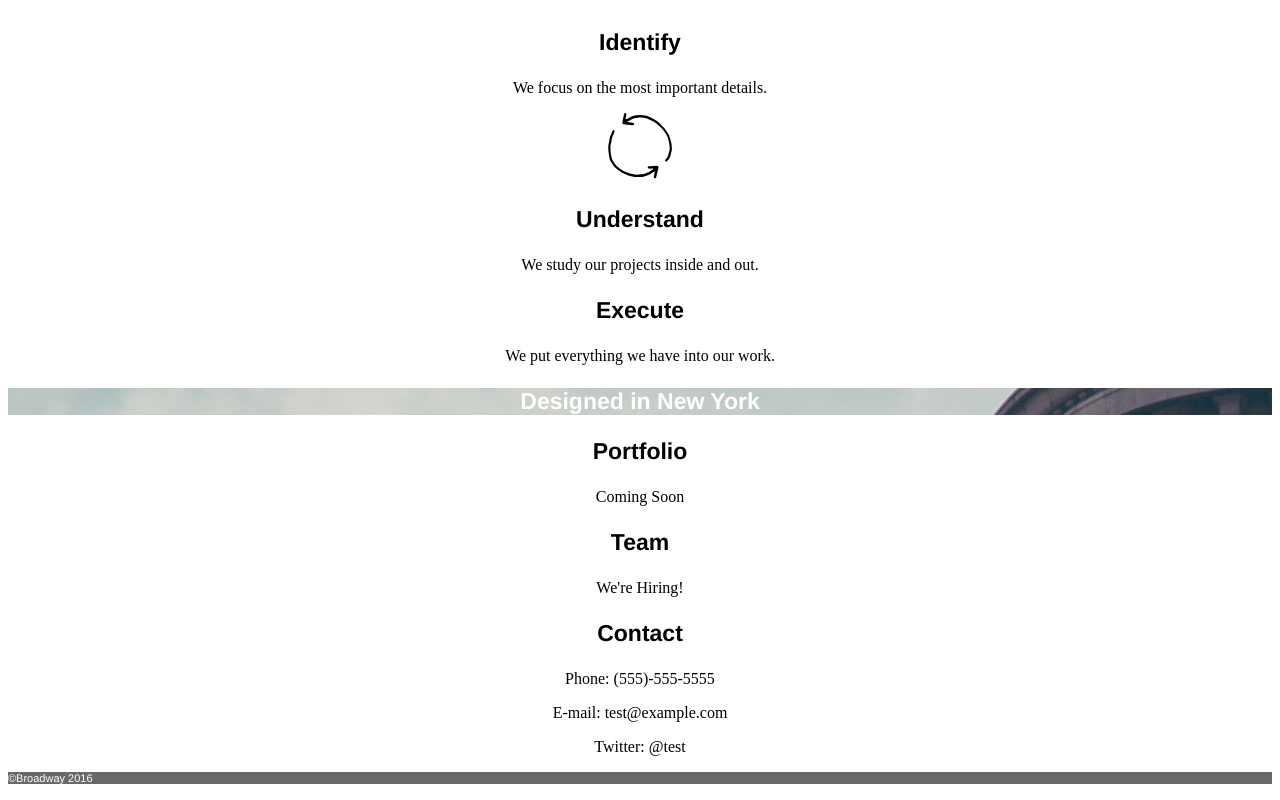
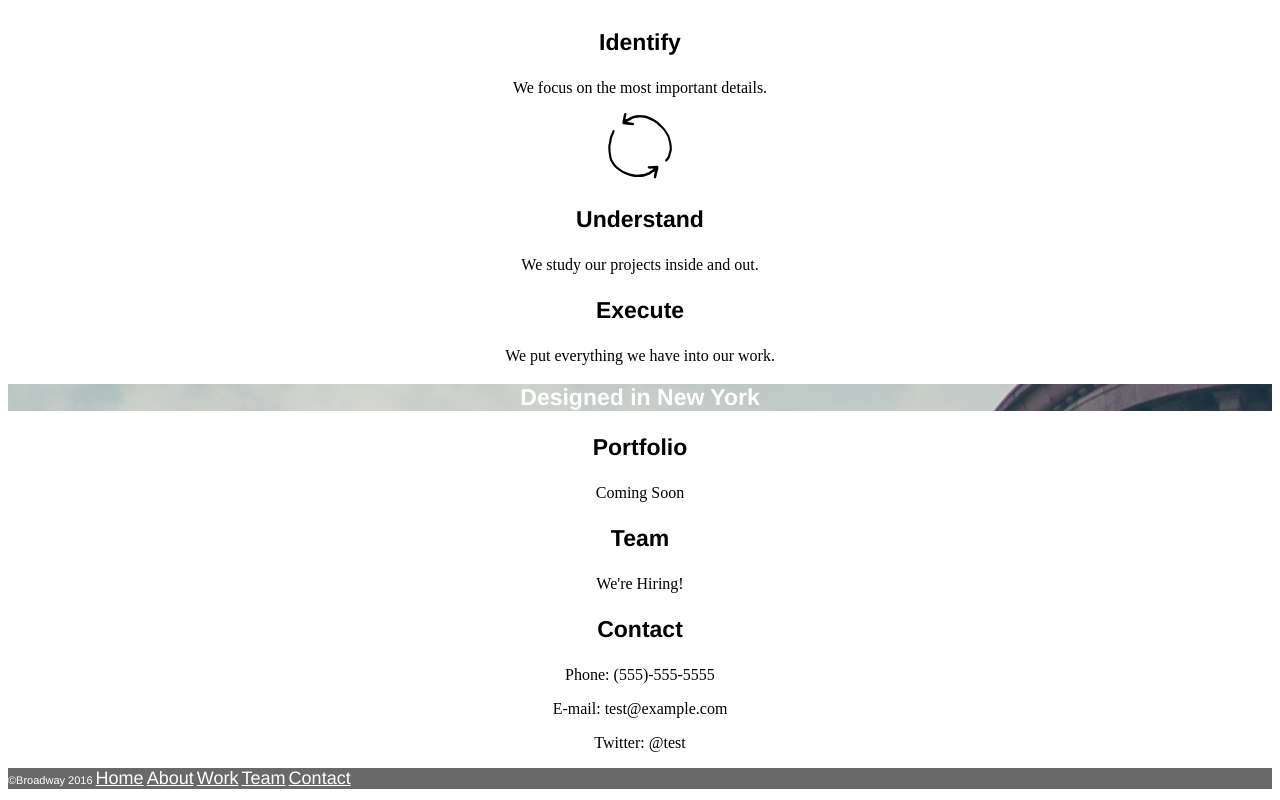
Before and after one commit to dimitri24/Bdesign, a plain HTML site: page index.html in a window 1280 px wide. Shown: the part 484-1284 px from the top of the page. Drawn offline with Linux system fonts and the light colour scheme; files that its build step writes are made by us from their sources; files whose address does not match are found by name.

Commit message:
Final Draft With Revisions

```diff
--- a/index.html
+++ b/index.html
@@ -9,18 +9,23 @@ type="text/css" rel="stylesheet">
 
   <body>
 
+    <!-- Hero Section -->
+
+    <div class="hero">
       <h1>Broadway Design</h1>
-<!--Finish nav element and link to corresponding sections on page, Expand Banner-->
-    <nav>
+
         <p><a href="./index.html">Home</a></p>
         <p><a href="./index.html">About</a></p>
         <p><a href="./index.html">Work</a></p>
         <p><a href="./index.html">Team</a></p>
         <p><a href="./index.html">Contact</a></p>
-    </nav>
+    </div>
 
+    <!-- Process Section -->
 
+    <div class="process">
       <h2>Our Process<h2>
+
         <p class="img">
           <img src="/Users/Dimitrios/Desktop/Bdesign/resources/images/identify.svg">
         </p>
@@ -38,9 +43,17 @@ type="text/css" rel="stylesheet">
         </p>
       <h3>Execute</h3>
         <p>We put everything we have into our work.</p>
+    </div>
 
+    <!-- Mini Hero Section -->
 
-    <h3 class="background">Designed in New York</h3>
+    <div class="hero">
+      <h2>Designed in New York</h2>
+    </div>
+
+    <!-- About Section -->
+
+    <div class="info">
       <h3>Portfolio</h3>
         <p>Coming Soon</p>
       <h3>Team</h3>
@@ -49,7 +62,19 @@ type="text/css" rel="stylesheet">
         <p>Phone: (555)-555-5555</p>
         <p>E-mail: test@example.com</p>
         <p>Twitter: @test</p>
+    </div>
 
-    <p class="footer">&copy;Broadway 2016</p>
+    <!-- Footer Section -->
+
+    <div class="footer">
+      <p>
+        &copy;Broadway 2016
+        <a class="nav" href="#">Home</a>
+        <a class="nav" href="#">About</a>
+        <a class="nav" href="#">Work</a>
+        <a class="nav" href="#">Team</a>
+        <a class="nav" href="contact">Contact</a>
+      </p>
+    </div>
   </body>
 </html>
--- a/resources/css/style.css
+++ b/resources/css/style.css
@@ -28,11 +28,6 @@ h3 {
   font-weight: bold;
 }
 
-.background {
-  color: white;
-  background-image: url("/Users/Dimitrios/Desktop/Bdesign/resources/images/the-flatiron-building.png");
-}
-
 .footer {
   text-align: left;
   font-family: Helvetica;
@@ -40,3 +35,13 @@ h3 {
   color: white;
   background-color: dimgray;
 }
+
+.hero {
+  color: white;
+  text-align: center;
+  background-image: url("/Users/Dimitrios/Desktop/Bdesign/resources/images/the-flatiron-building.png");
+}
+
+.hero h2 {
+  font-size: 23px;
+}
```
Lines whose indentation alone changed are shown as unchanged.
